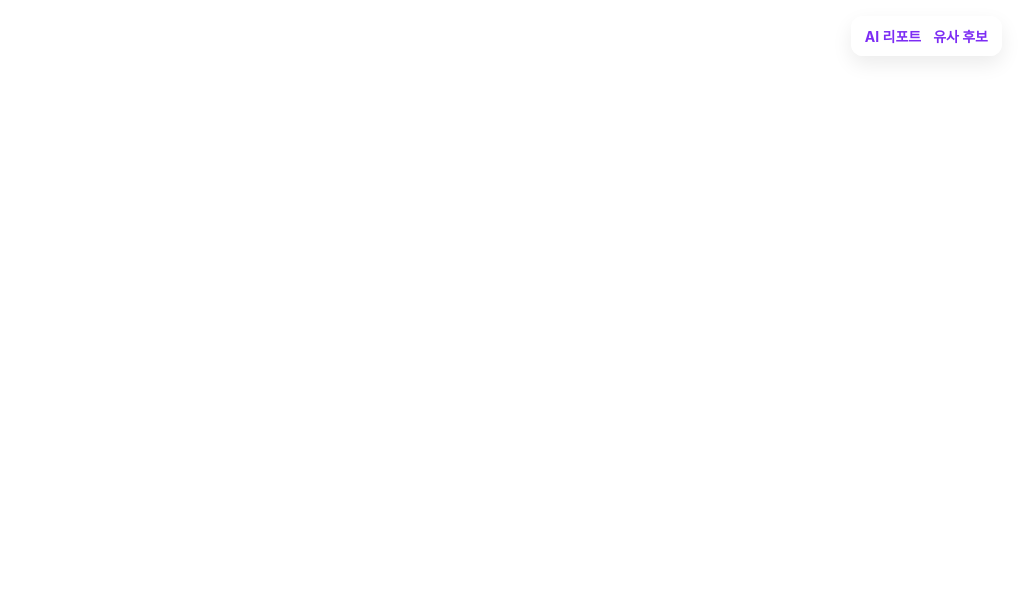
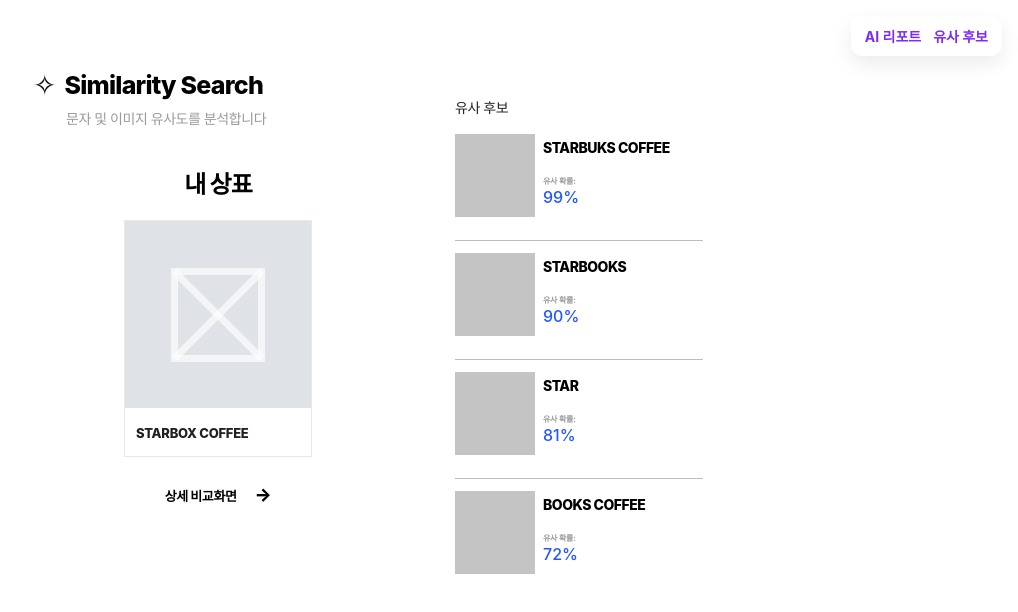
Before and after one commit to Trademark-analysis/FE, a React (Vite) app: page /similarity in a window 1280 px wide. Before the commit this address had no page. Shown: the top 612 px of the page, without its empty margins (262-1280 px from the left). Built offline with nearby package versions, Linux system fonts and the light colour scheme.

Commit message:
유사도 페이지 디자인 완성

```diff
--- a/src/App.tsx
+++ b/src/App.tsx
@@ -1,6 +1,6 @@
 import { BrowserRouter, Link, Navigate, Route, Routes } from "react-router-dom";
 import AnalysisReportPage from "./pages/AnalysisReportPage/AnalysisReportPage";
-//import SimilaritySearchPage from "./pages/SimilaritySearchPage/SimilaritySearchPage";
+import SimilaritySearchPage from "./pages/SimilaritySearchPage/SimilaritySearchPage";
 
 function App() {
   return (
@@ -45,6 +45,7 @@ function App() {
       <Routes>
         <Route path="/" element={<Navigate to="/report" replace />} />
         <Route path="/report" element={<AnalysisReportPage />} />
+        <Route path="/similarity" element={<SimilaritySearchPage />} />
       </Routes>
     </BrowserRouter>
   );
--- /dev/null
+++ b/src/pages/SimilaritySearchPage/SimilaritySearchPage.css
@@ -0,0 +1,237 @@
+.similarity-page {
+  width: 100%;
+  min-height: 100vh;
+  background: #ffffff;
+  color: #000000;
+}
+
+.similarity-content {
+  width: 690px;
+  margin: 0 auto;
+  padding-top: 72px;
+  display: grid;
+  grid-template-columns: 370px 1fr;
+  column-gap: 52px;
+}
+
+/* 왼쪽 영역 */
+.similarity-left-area {
+  width: 370px;
+}
+
+.similarity-title-block {
+  margin-bottom: 37px;
+}
+
+.title-line {
+  display: flex;
+  align-items: center;
+  gap: 8px;
+}
+
+.sparkle-icon {
+  display: inline-block;
+  font-size: 28px;
+  line-height: 1;
+  color: #111111;
+  transform: translateY(-1px);
+}
+
+.title-line h1 {
+  margin: 0;
+  font-size: 25px;
+  font-weight: 800;
+  letter-spacing: -0.03em;
+  line-height: 1.1;
+}
+
+.similarity-title-block p {
+  margin: 8px 0 0 33px;
+  color: #9a9a9a;
+  font-size: 14px;
+  font-weight: 500;
+  letter-spacing: -0.03em;
+}
+
+.my-trademark-section {
+  width: 100%;
+  text-align: center;
+}
+
+.my-trademark-section h2 {
+  margin: 0 0 20px;
+  font-size: 24px;
+  font-weight: 800;
+  letter-spacing: -0.04em;
+}
+
+.my-trademark-card {
+  width: 188px;
+  height: 237px;
+  margin: 0 auto;
+  border: 1px solid #e8e8e8;
+  background: #ffffff;
+}
+
+.my-image-box {
+  width: 100%;
+  height: 187px;
+  background: #dfe2e6;
+  display: flex;
+  align-items: center;
+  justify-content: center;
+}
+
+.image-placeholder {
+  position: relative;
+  width: 94px;
+  height: 94px;
+  border: 7px solid rgba(255, 255, 255, 0.65);
+}
+
+.diagonal {
+  position: absolute;
+  left: 50%;
+  top: 50%;
+  width: 124px;
+  height: 7px;
+  background: rgba(255, 255, 255, 0.65);
+  transform-origin: center;
+}
+
+.diagonal-one {
+  transform: translate(-50%, -50%) rotate(45deg);
+}
+
+.diagonal-two {
+  transform: translate(-50%, -50%) rotate(-45deg);
+}
+
+.my-card-label {
+  height: 50px;
+  display: flex;
+  align-items: center;
+  padding-left: 11px;
+  font-size: 13px;
+  font-weight: 800;
+  color: #202020;
+  letter-spacing: -0.02em;
+  text-align: left;
+}
+
+.detail-button {
+  margin-top: 29px;
+  padding: 0;
+  border: none;
+  background: transparent;
+  color: #000000;
+  font-size: 13px;
+  font-weight: 800;
+  letter-spacing: -0.03em;
+  display: inline-flex;
+  align-items: center;
+  gap: 18px;
+  cursor: pointer;
+}
+
+.detail-button span {
+  font-size: 18px;
+  line-height: 1;
+  transform: translateY(-1px);
+}
+
+/* 오른쪽 유사 후보 영역 */
+.similar-candidate-section {
+  width: 248px;
+  padding-top: 25px;
+}
+
+.similar-candidate-section h2 {
+  margin: 0 0 17px;
+  color: #222222;
+  font-size: 14px;
+  font-weight: 500;
+  letter-spacing: -0.03em;
+}
+
+.similar-candidate-list {
+  width: 248px;
+}
+
+.similar-candidate-row {
+  width: 100%;
+  min-height: 107px;
+  padding: 0 0 12px;
+  margin-bottom: 12px;
+  display: flex;
+  gap: 8px;
+  border-bottom: 1px solid #bdbdbd;
+}
+
+.similar-candidate-row:last-child {
+  border-bottom: none;
+  margin-bottom: 0;
+}
+
+.similar-candidate-image {
+  width: 80px;
+  height: 83px;
+  flex-shrink: 0;
+  background: #c4c4c4;
+}
+
+.similar-candidate-text {
+  padding-top: 6px;
+  flex: 1;
+}
+
+.similar-candidate-text h3 {
+  margin: 0 0 20px;
+  color: #000000;
+  font-size: 14px;
+  font-weight: 800;
+  letter-spacing: -0.035em;
+  line-height: 1.1;
+}
+
+.similar-candidate-text p {
+  margin: 0 0 3px;
+  color: #9a9a9a;
+  font-size: 8px;
+  font-weight: 700;
+  letter-spacing: -0.03em;
+}
+
+.similar-candidate-text strong {
+  display: block;
+  color: #2457ff;
+  font-size: 16px;
+  font-weight: 500;
+  line-height: 1;
+}
+
+@media (max-width: 760px) {
+  .similarity-content {
+    width: 100%;
+    padding: 48px 28px;
+    grid-template-columns: 1fr;
+    row-gap: 56px;
+  }
+
+  .similarity-left-area {
+    width: 100%;
+  }
+
+  .similar-candidate-section {
+    width: 100%;
+    padding-top: 0;
+  }
+
+  .similar-candidate-list {
+    width: 100%;
+  }
+
+  .similar-candidate-row {
+    width: 100%;
+  }
+}
--- /dev/null
+++ b/src/pages/SimilaritySearchPage/SimilaritySearchPage.tsx
@@ -0,0 +1,83 @@
+import "./SimilaritySearchPage.css";
+
+type SimilarCandidate = {
+  name: string;
+  probability: number;
+};
+
+const similarCandidates: SimilarCandidate[] = [
+  {
+    name: "STARBUKS COFFEE",
+    probability: 99,
+  },
+  {
+    name: "STARBOOKS",
+    probability: 90,
+  },
+  {
+    name: "STAR",
+    probability: 81,
+  },
+  {
+    name: "BOOKS COFFEE",
+    probability: 72,
+  },
+];
+
+function SimilaritySearchPage() {
+  return (
+    <main className="similarity-page">
+      <section className="similarity-content">
+        <div className="similarity-left-area">
+          <header className="similarity-title-block">
+            <div className="title-line">
+              <span className="sparkle-icon">✧</span>
+              <h1>Similarity Search</h1>
+            </div>
+            <p>문자 및 이미지 유사도를 분석합니다</p>
+          </header>
+
+          <section className="my-trademark-section">
+            <h2>내 상표</h2>
+
+            <article className="my-trademark-card">
+              <div className="my-image-box">
+                <div className="image-placeholder">
+                  <span className="diagonal diagonal-one" />
+                  <span className="diagonal diagonal-two" />
+                </div>
+              </div>
+
+              <div className="my-card-label">STARBOX COFFEE</div>
+            </article>
+
+            <button className="detail-button" type="button">
+              상세 비교화면
+              <span>→</span>
+            </button>
+          </section>
+        </div>
+
+        <section className="similar-candidate-section">
+          <h2>유사 후보</h2>
+
+          <div className="similar-candidate-list">
+            {similarCandidates.map((candidate) => (
+              <article className="similar-candidate-row" key={candidate.name}>
+                <div className="similar-candidate-image" />
+
+                <div className="similar-candidate-text">
+                  <h3>{candidate.name}</h3>
+                  <p>유사 확률:</p>
+                  <strong>{candidate.probability}%</strong>
+                </div>
+              </article>
+            ))}
+          </div>
+        </section>
+      </section>
+    </main>
+  );
+}
+
+export default SimilaritySearchPage;
```
